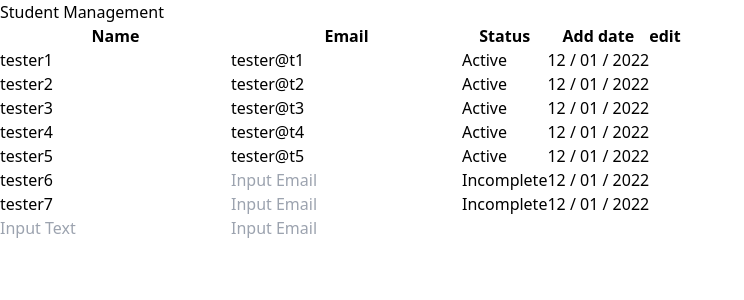
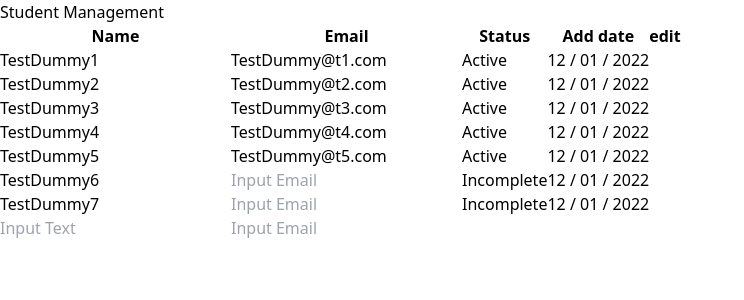
Before and after one commit to purachetzheng/S2_Group7, a Vue app: page / in a window 1280 px wide. Shown: the top 300 px of the page, without its empty margins (0-744 px from the left). Built offline with nearby package versions, Linux system fonts and the light colour scheme.

Commit message:
update dummy

```diff
--- a/src/App.vue
+++ b/src/App.vue
@@ -109,13 +109,13 @@ const checkEmailPattern = (i, email) => {
 };
 
 //* dummy
-let user1 = new user('tester1', 'tester@t1');
-let user2 = new user('tester2', 'tester@t2');
-let user3 = new user('tester3', 'tester@t3');
-let user4 = new user('tester4', 'tester@t4');
-let user5 = new user('tester5', 'tester@t5');
-let user6 = new user('tester6');
-let user7 = new user('tester7');
+let user1 = new user('TestDummy1', 'TestDummy@t1.com');
+let user2 = new user('TestDummy2', 'TestDummy@t2.com');
+let user3 = new user('TestDummy3', 'TestDummy@t3.com');
+let user4 = new user('TestDummy4', 'TestDummy@t4.com');
+let user5 = new user('TestDummy5', 'TestDummy@t5.com');
+let user6 = new user('TestDummy6');
+let user7 = new user('TestDummy7');
 Users.addUser(user1);
 Users.addUser(user2);
 Users.addUser(user3);
@@ -209,7 +209,6 @@ Users.addUser(user7);
                                         v-model="newEmail[i]"
                                     />
                                 </td>
-                                <!-- px-2 inline-flex text-xs leading-5 font-semibold rounded-full bg-green-100 text-green-800 -->
                                 <td class="px-6 py-2">
                                     <span
                                         :class="[
```
